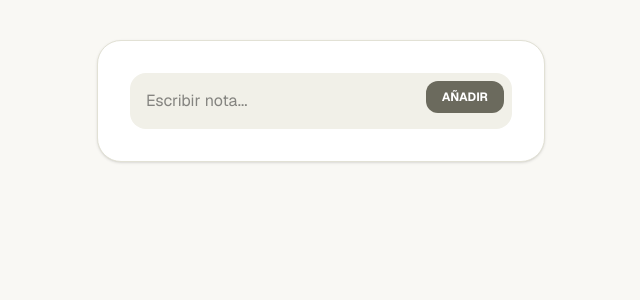
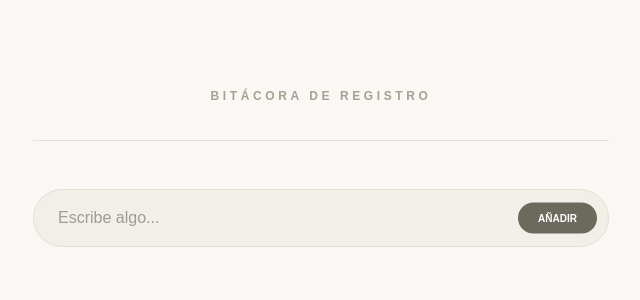
Before and after one commit to davida209/crud, a Next.js app: page / in a window 1280 px wide. Shown: the top 300 px of the page, without its empty margins (319-959 px from the left). Built offline with nearby package versions, Linux system fonts and the light colour scheme; no server answers; the database is empty.

Commit message:
Server Actions con Rate Limit global

```diff
--- /dev/null
+++ b/app/actions.ts
@@ -0,0 +1,58 @@
+'use server'
+
+import pool from '@/lib/db';
+import { revalidatePath } from 'next/cache';
+
+export async function createRecord(formData: FormData) {
+  // 1. TRAMPA HONEYPOT
+  // Si este campo viene lleno, es un bot (porque es invisible para humanos)
+  const botTrap = formData.get('website_url');
+  if (botTrap) {
+    return { error: 'Acceso denegado: Actividad sospechosa detectada.' };
+  }
+
+  const content = formData.get('content') as string;
+
+  // 2. VALIDACIÓN DE CONTENIDO BÁSICA
+  if (!content || content.trim().length === 0) {
+    return { error: 'El contenido no puede estar vacío.' };
+  }
+
+  // Filtro contra los ataques que recibiste
+  if (content.toLowerCase().includes('ataque') || content.toLowerCase().includes('bot')) {
+    return { error: 'Contenido bloqueado por las reglas de seguridad.' };
+  }
+
+  const now = Date.now();
+  const cooldown = 60 * 1000; // 60 segundos
+
+  try {
+    // 3. RATE LIMIT REAL DESDE LA BASE DE DATOS
+    // Buscamos el último registro en MySQL para comparar el tiempo
+    const [lastRows]: any = await pool.query(
+      'SELECT created_at FROM records ORDER BY created_at DESC LIMIT 1'
+    );
+
+    if (lastRows.length > 0) {
+      const lastTime = new Date(lastRows[0].created_at).getTime();
+      const diff = now - lastTime;
+
+      if (diff < cooldown) {
+        const secondsLeft = Math.ceil((cooldown - diff) / 1000);
+        return { error: `SISTEMA PROTEGIDO. Espera ${secondsLeft} segundos para publicar.` };
+      }
+    }
+
+    // 4. INSERCIÓN SEGURA (Consulta preparada)
+    await pool.query('INSERT INTO records (content) VALUES (?)', [content.trim()]);
+
+    // 5. REVALIDACIÓN
+    // Esto limpia la caché de Next.js para que el nuevo mensaje aparezca al instante
+    revalidatePath('/');
+
+    return { success: true };
+  } catch (error) {
+    console.error('Error en Action:', error);
+    return { error: 'Error de conexión con la base de datos de Aiven.' };
+  }
+}
--- a/app/api/actions.ts
+++ /dev/null
@@ -1,46 +0,0 @@
-'use server'
-
-import pool from '@/lib/db';
-import { revalidatePath } from 'next/cache';
-
-export async function createRecord(formData: FormData) {
-  // 1. TRAMPA HONEYPOT
-  // Si este campo (invisible para humanos) tiene contenido, es un bot.
-  const botTrap = formData.get('hp_field');
-  if (botTrap) return { error: 'Acceso denegado.' };
-
-  // 2. TOKEN DE TIEMPO (Anti-Replay)
-  // Burp Suite no podrá usar una petición vieja porque el token expira.
-  const token = formData.get('auth_ts');
-  const now = Date.now();
-  if (!token || (now - parseInt(token.toString())) > 120000) { // 2 minutos de validez
-    return { error: 'Sesión expirada. Recarga la página.' };
-  }
-
-  const content = formData.get('content') as string;
-
-  // 3. FILTRO DE CONTENIDO (Bloqueo por palabras clave)
-  if (content.toLowerCase().includes('ataque') || content.toLowerCase().includes('papus')) {
-    return { error: 'Contenido bloqueado por seguridad.' };
-  }
-
-  try {
-    // 4. RATE LIMIT EN MYSQL
-    const [lastRows]: any = await pool.query(
-      'SELECT created_at FROM records ORDER BY created_at DESC LIMIT 1'
-    );
-
-    if (lastRows.length > 0) {
-      const lastTime = new Date(lastRows[0].created_at).getTime();
-      if (now - lastTime < 60000) { // Un registro por minuto GLOBAL
-        return { error: 'Sistema en pausa. Intenta en un minuto.' };
-      }
-    }
-
-    await pool.query('INSERT INTO records (content) VALUES (?)', [content.trim()]);
-    revalidatePath('/');
-    return { success: true };
-  } catch (error) {
-    return { error: 'Error de conexión.' };
-  }
-}
--- a/app/page.tsx
+++ b/app/page.tsx
@@ -1,45 +1,83 @@
 'use client';
-import { useState } from 'react';
-import { createRecord } from './actions';
 
-export default function SecurityPage() {
-  const [msg, setMsg] = useState('');
+import { useState, useEffect } from 'react';
+import { createRecord } from './actions'; // Importación corregida
 
-  async function clientAction(formData: FormData) {
-    setMsg('Procesando...');
-    const res = await createRecord(formData);
-    if (res?.error) {
-      setMsg(res.error);
+export default function BitacoraPage() {
+  const [items, setItems] = useState<any[]>([]);
+  const [loading, setLoading] = useState(true);
+  const [message, setMessage] = useState('');
+
+  const fetchItems = async () => {
+    try {
+      const res = await fetch('/api/records');
+      const data = await res.json();
+      setItems(Array.isArray(data) ? data : []);
+    } catch (e) {
+      console.error("Error:", e);
+    } finally {
+      setLoading(false);
+    }
+  };
+
+  useEffect(() => {
+    fetchItems();
+  }, []);
+
+  async function handleSubmit(formData: FormData) {
+    setMessage('Procesando...');
+    const result = await createRecord(formData);
+
+    if (result?.error) {
+      setMessage(result.error);
     } else {
-      setMsg('Registro exitoso.');
-      (document.getElementById('secure-form') as HTMLFormElement).reset();
+      setMessage('Registro exitoso.');
+      const form = document.getElementById('record-form') as HTMLFormElement;
+      form.reset();
+      fetchItems();
     }
   }
 
   return (
-    <main className="min-h-screen bg-[#f9f8f4] p-10 font-sans">
-      <div className="max-w-md mx-auto bg-white p-8 rounded-3xl shadow-sm border border-[#e2e1d5]">
-        <form id="secure-form" action={clientAction} className="space-y-6">
+    <main className="min-h-screen bg-[#f9f8f4] text-[#4a4a44] p-6">
+      <div className="max-w-xl mx-auto py-16">
+        <header className="mb-12 border-b border-[#e2e1d5] pb-6 text-center">
+          <h1 className="text-xs tracking-[0.3em] uppercase text-[#a3a292] font-bold mb-3">Bitácora de Registro</h1>
+          {message && (
+            <p className={`mt-2 text-[10px] font-bold uppercase ${message.includes('error') || message.includes('ESPERA') ? 'text-red-400' : 'text-green-500'}`}>
+              {message}
+            </p>
+          )}
+        </header>
 
-          {/* HONEYPOT: Invisible para humanos, trampa para bots */}
-          <input type="text" name="hp_field" style={{ display: 'none' }} tabIndex={-1} autoComplete="off" />
+        <form id="record-form" action={handleSubmit} className="relative mb-16">
+          {/* Honeypot invisible para bots */}
+          <input type="text" name="website_url" style={{ display: 'none' }} tabIndex={-1} autoComplete="off" />
 
-          {/* TOKEN DINÁMICO: Se invalida después de 2 minutos */}
-          <input type="hidden" name="auth_ts" value={Date.now()} />
-
-          <div className="relative">
           <input
             name="content"
+            type="text"
             required
-              placeholder="Escribir nota..."
-              className="w-full p-4 pr-24 rounded-2xl bg-[#f1f0e8] border-none outline-none focus:ring-2 focus:ring-[#6b6a5d] transition-all"
+            placeholder="Escribe algo..."
+            className="w-full bg-[#f1f0e8] border border-[#e2e1d5] rounded-full py-4 px-6 outline-none focus:border-[#c2c1ad] transition-all"
           />
-            <button type="submit" className="absolute right-2 top-2 bg-[#6b6a5d] text-white px-4 py-2 rounded-xl text-xs font-bold uppercase hover:bg-[#4a4a44]">
+          <button type="submit" className="absolute right-3 top-1/2 -translate-y-1/2 bg-[#6b6a5d] text-white text-[10px] uppercase px-5 py-2 rounded-full font-bold">
             Añadir
           </button>
+        </form>
+
+        <div className="space-y-4">
+          {loading ? (
+            <p className="text-center text-xs text-[#a3a292] animate-pulse">Sincronizando...</p>
+          ) : (
+            items.map((item) => (
+              <div key={item.id} className="bg-[#f1f0e8] p-5 rounded-2xl flex justify-between items-start border border-transparent hover:border-[#e2e1d5] transition-all">
+                <p className="text-sm text-[#5a594e]">{item.content}</p>
+                <span className="text-[9px] text-[#a3a292] uppercase ml-4">ID {item.id}</span>
               </div>
-        </form>
-        {msg && <p className="mt-4 text-center text-[10px] uppercase tracking-widest font-bold text-[#a3a292]">{msg}</p>}
+            ))
+          )}
+        </div>
       </div>
     </main>
   );
```
Lines whose indentation alone changed are shown as unchanged.
